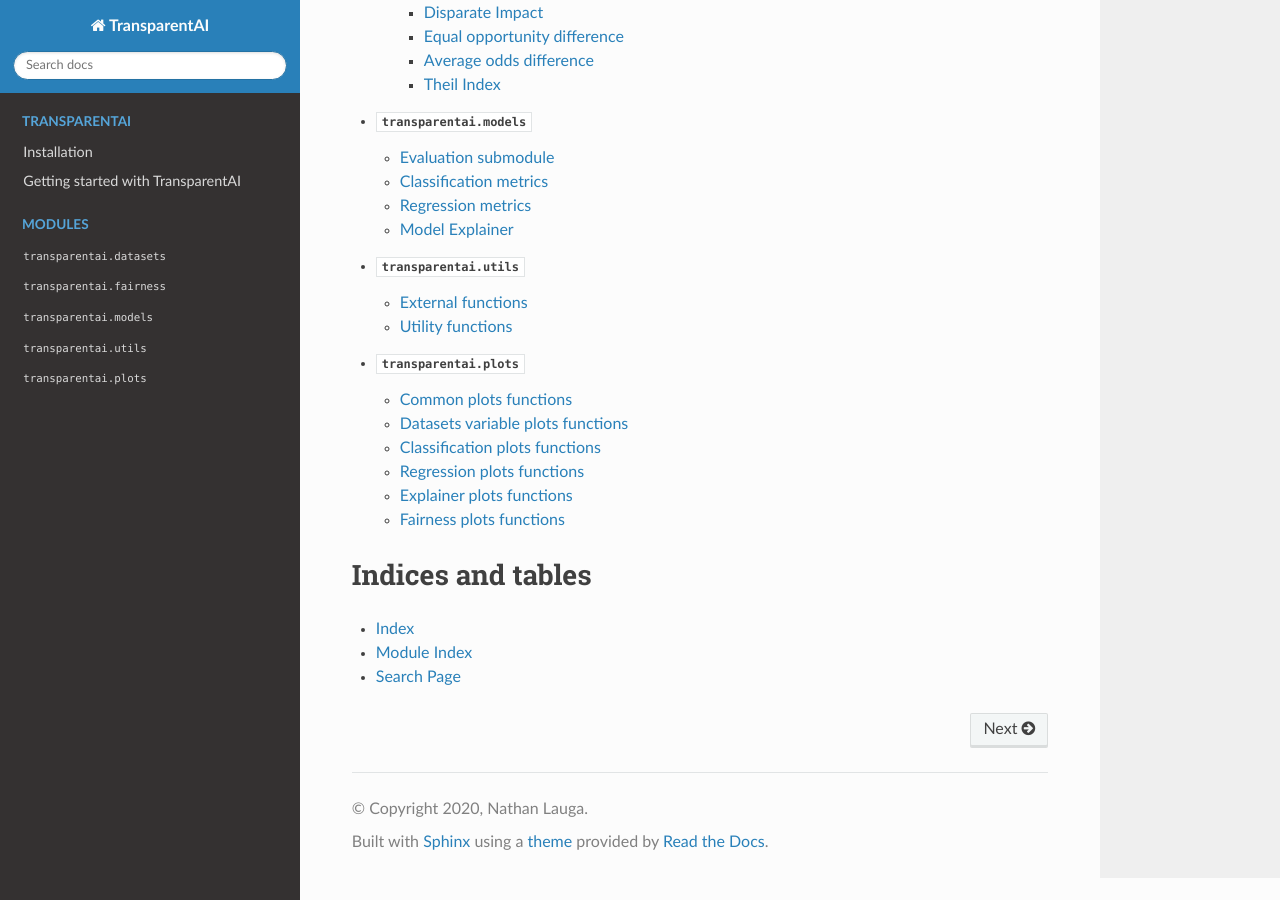
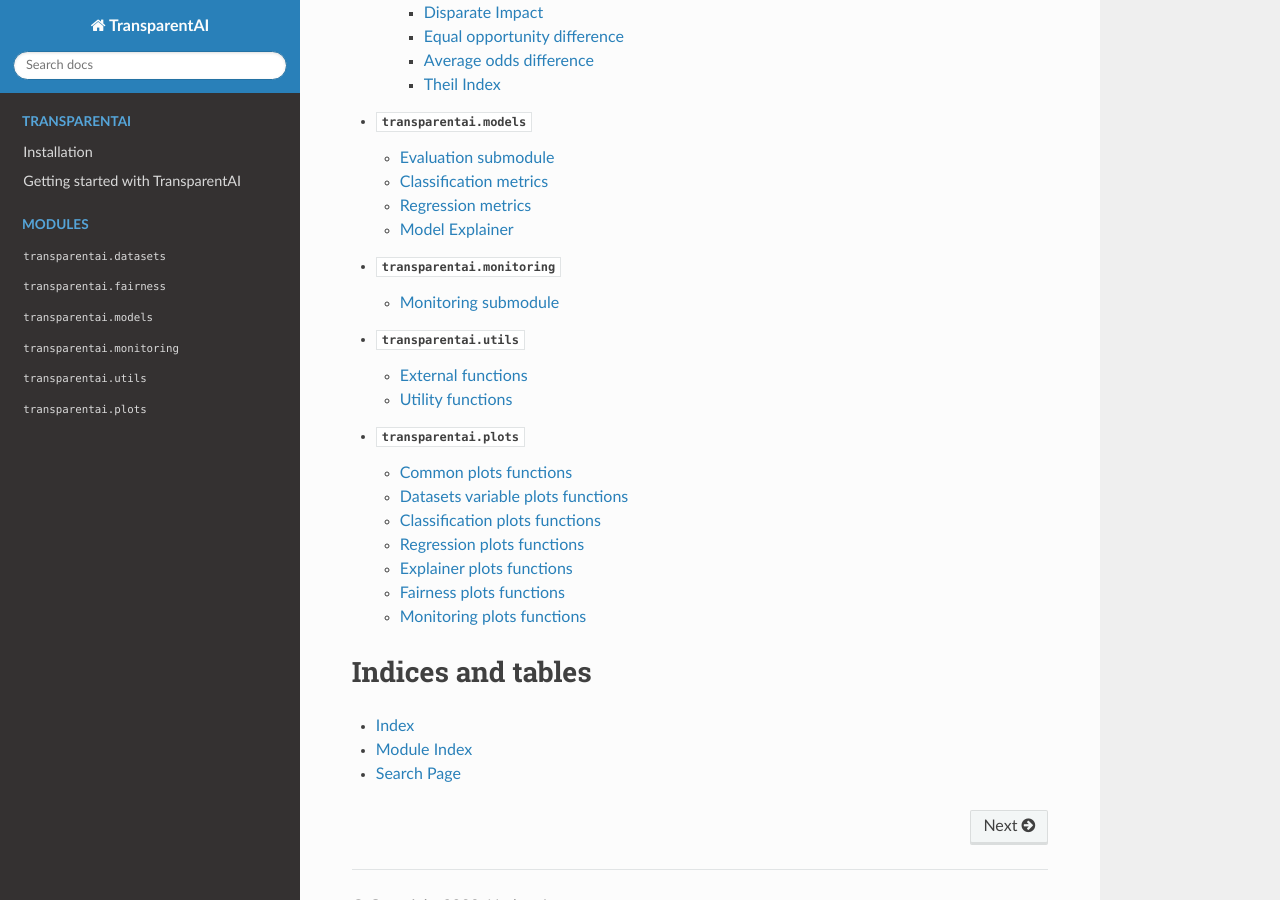
Before and after one commit to Nathanlauga/transparentai, a Sphinx documentation site: the page built from docs/index.rst, in a window 1280 px wide and 900 px high, scrolled down 1040 px. Built offline with Sphinx 7.4.7 and the Read the Docs theme 2.0.0, drawn with Linux system fonts in a browser that asks for light colours.

Commit message:
Add: docs monitoring + fix fn, fp, tn and tp formulas

```diff
--- a/docs/index.rst
+++ b/docs/index.rst
@@ -33,6 +33,7 @@ Install the library with pypi :
    modules/datasets
    modules/fairness
    modules/models
+   modules/monitoring
    modules/utils
    modules/plots
 
--- /dev/null
+++ b/docs/modules/monitoring.rst
@@ -0,0 +1,10 @@
+:mod:`transparentai.monitoring`
+===============================
+
+.. automodule:: transparentai.monitoring
+
+Monitoring submodule
+----------------------
+
+.. automodule:: transparentai.monitoring.monitoring
+    :members:
--- a/docs/modules/plots.rst
+++ b/docs/modules/plots.rst
@@ -43,3 +43,9 @@ Fairness plots functions
 
 .. automodule:: transparentai.fairness.fairness_plots
     :members:
+
+Monitoring plots functions
+--------------------------
+
+.. automodule:: transparentai.monitoring.monitoring_plots
+    :members:
```
Also changed, not shown: 1 other file.
